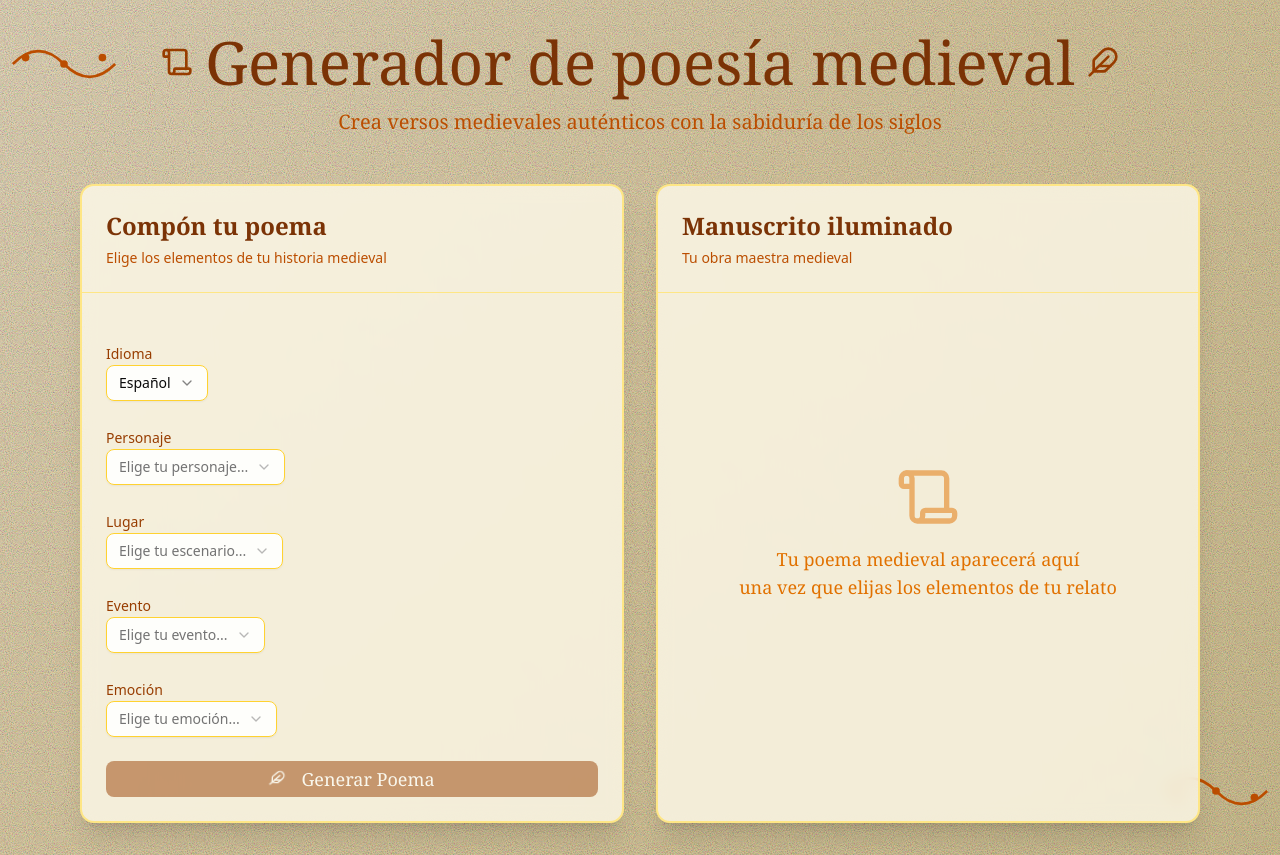
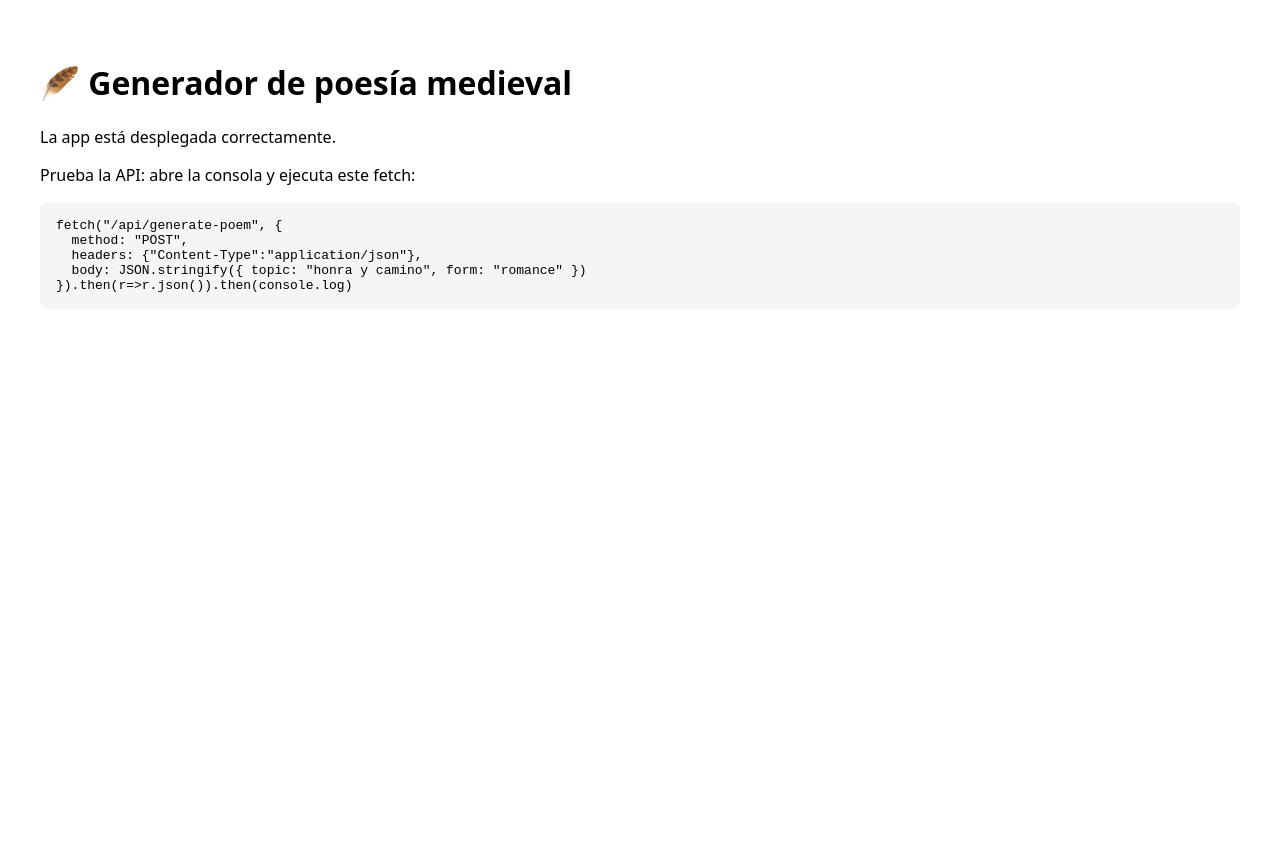
Before and after one commit to elcorreveidile/versos-medievales, a Next.js app: page / in a window 1280 px wide. After the commit the page ends 800 px from the top, so only its background shows below. Built offline with nearby package versions, Linux system fonts and the light colour scheme.

Commit message:
Create page.tsx

```diff
--- /dev/null
+++ b/app/page.tsx
@@ -0,0 +1,20 @@
+// app/page.tsx
+export default function Home() {
+  return (
+    <main style={{fontFamily:'system-ui', padding:'2rem'}}>
+      <h1>🪶 Generador de poesía medieval</h1>
+      <p>La app está desplegada correctamente.</p>
+
+      <p style={{marginTop:'1rem'}}>
+        Prueba la API: abre la consola y ejecuta este fetch:
+      </p>
+      <pre style={{background:'#f5f5f5', padding:'1rem', borderRadius:8, overflow:'auto'}}>
+{`fetch("/api/generate-poem", {
+  method: "POST",
+  headers: {"Content-Type":"application/json"},
+  body: JSON.stringify({ topic: "honra y camino", form: "romance" })
+}).then(r=>r.json()).then(console.log)`}
+      </pre>
+    </main>
+  );
+}
```
